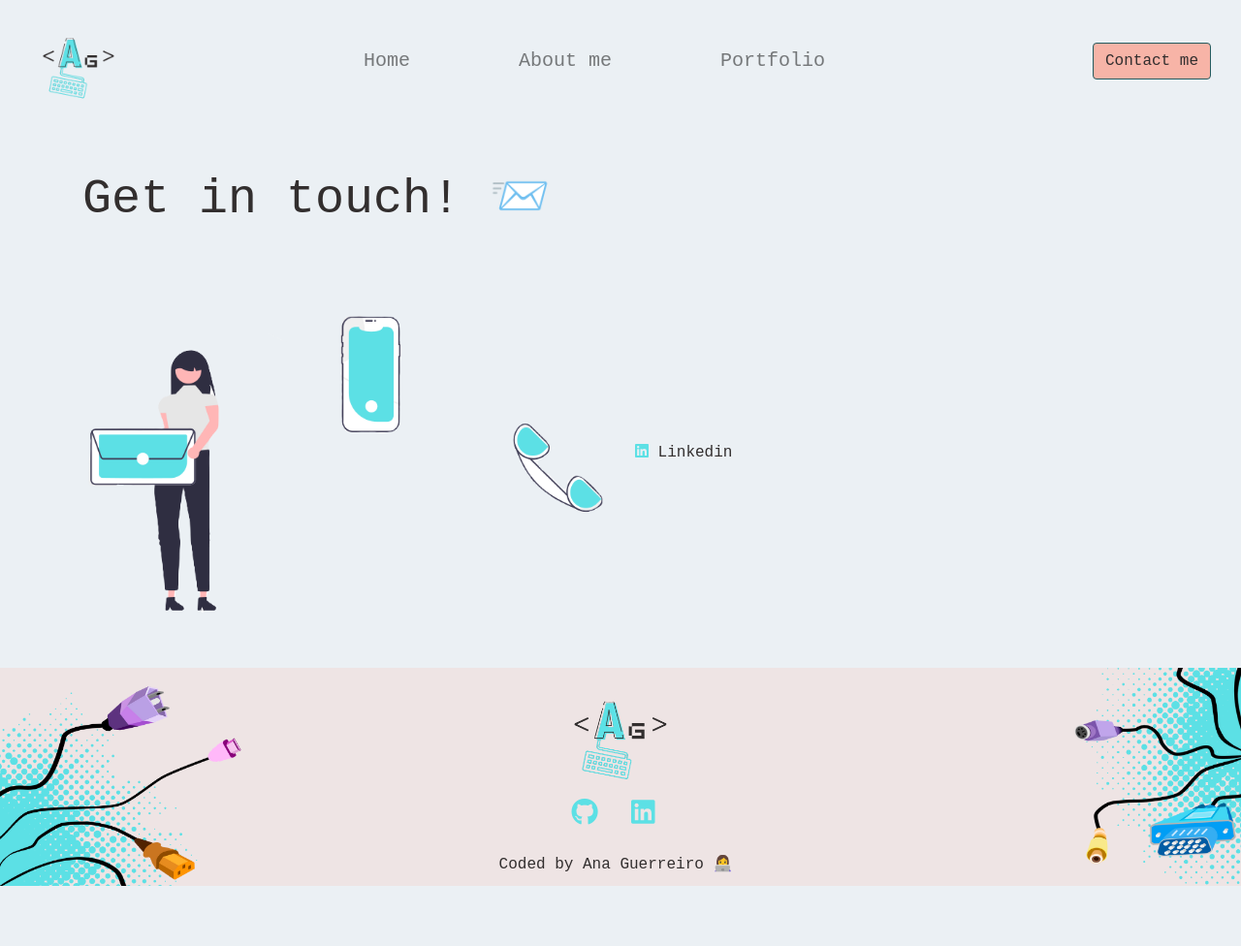
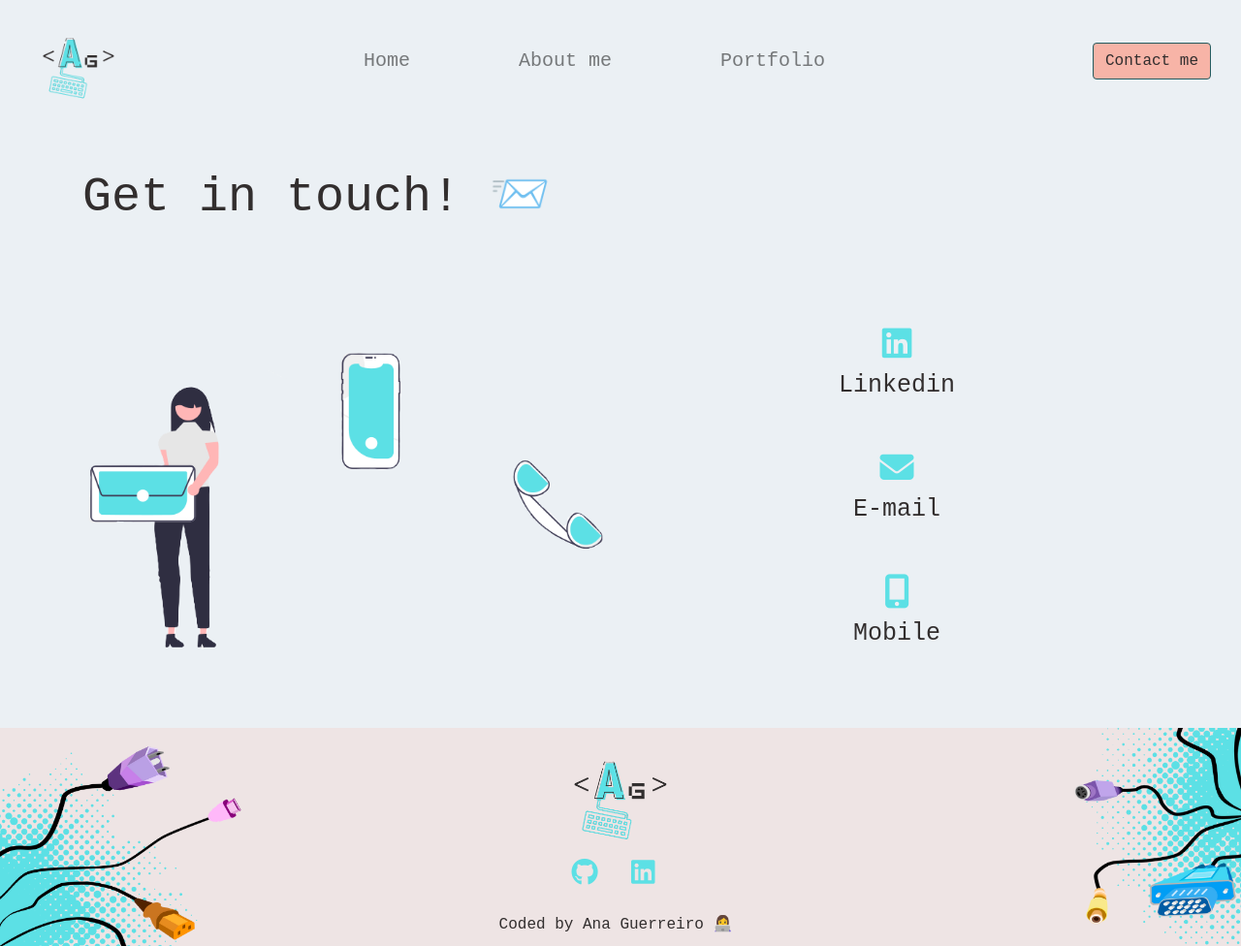
Before and after one commit to AnaLuisGuerreiro/Portfolio, a plain HTML site: page contact.html in a window 1280 px wide. Shown: the whole page at 97% size. Before the commit the page ends 914 px from the top, so only its background shows below. Drawn offline with nearby package versions, Linux system fonts and the light colour scheme.

Commit message:
Added contacts

```diff
--- a/Style/style.css
+++ b/Style/style.css
@@ -156,6 +156,11 @@ footer {
   margin-top: 70px;
 }
 
+/* Contacts Page */
+.contacts {
+  font-size: 25px;
+}
+
 /* Footer */
 .container-fluid {
   padding: 0 !important;
--- a/contact.html
+++ b/contact.html
@@ -41,24 +41,43 @@
     </nav>
 
     <main>
-        <section class="contacts">
+        <section>
             <div class="container">
-                <h1>Get in touch! 📨</h1>
-                <div class="row">
-                    <div class="col-6">
+                <h1 class="mt-5">Get in touch! 📨</h1>
+                <div class="row mt-5">
+                    <div class="col-md-6">
                         <img src="img/contact_me.png" alt="Undraw illustration" class="img-fluid">
                     </div>
-                    <div class="col-4 align-self-center">
+                    <div class="col-md-6 align-self-center text-center contacts">
                         <a href="https://www.linkedin.com/in/ana-luis-guerreiro/" target="_blank"><i
-                                class="fa-brands fa-linkedin" style="color: #5ce0e5;"></i></a>
-                        <a href="">Linkedin</a>
+                                class="fa-brands fa-linkedin" style="color: #5ce0e5;font-size: 35px;"></i>
+                            <br>
+                            Linkedin
+                        </a>
+                        <div>
+                            <a href="mailto:analuisguerreiro@hotmail.com">
+                                <i class="fa-solid fa-envelope mt-5" style="color: #5ce0e5; font-size: 35px;"></i>
+                                <br>
+                                E-mail
+                            </a>
+                        </div>
+                        <div>
+                            <a href="tel:913475415">
+                                <i class="fa-solid fa-mobile-screen-button mt-5"
+                                    style="color: #5ce0e5;font-size: 35px;"></i>
+                                <br>
+                                Mobile
+                            </a>
+
+                            <br>
+                        </div>
                     </div>
                 </div>
             </div>
         </section>
     </main>
 
-
+    <br>
     <footer>
         <div class="container-fluid">
             <div class="bg-img1">
```
